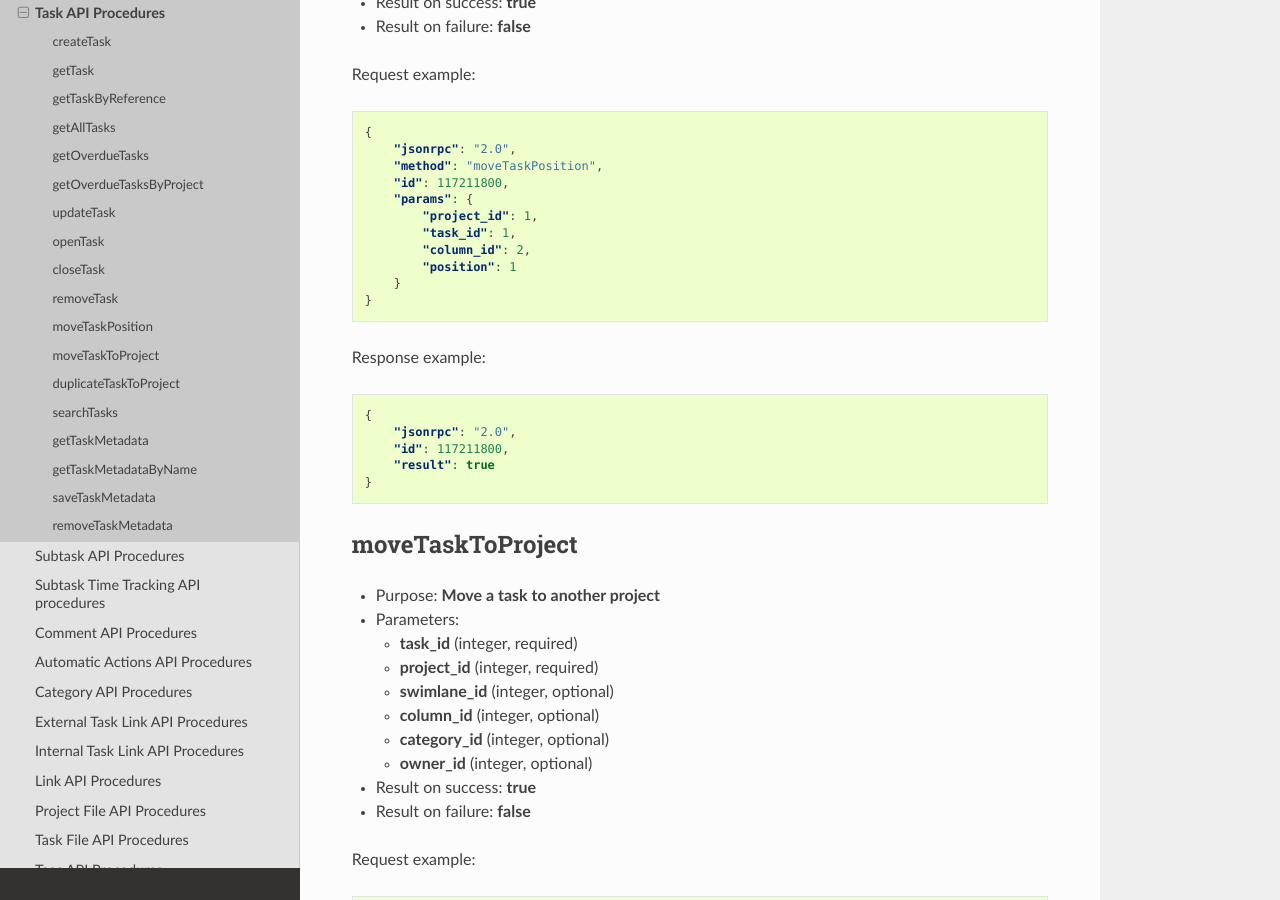
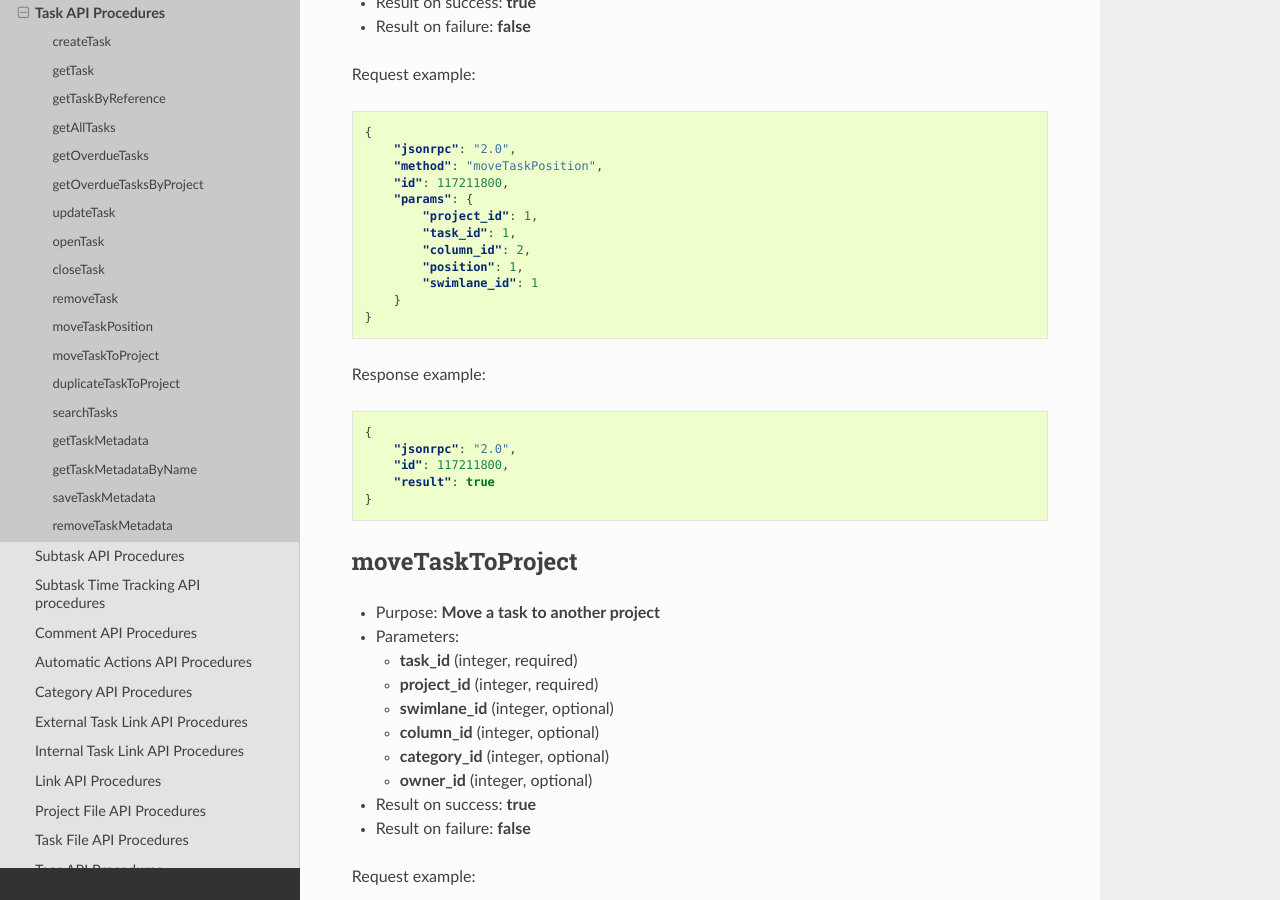
Before and after one commit to kanboard/documentation, a Sphinx documentation site: the page built from source/api/task_procedures.rst, in a window 1280 px wide and 900 px high, scrolled down 10690 px. Built offline with Sphinx 7.4.7 and the Read the Docs theme 2.0.0, drawn with Linux system fonts in a browser that asks for light colours.

Commit message:
Add missing parameter in example for moveTaskPosition API call

```diff
--- a/source/api/task_procedures.rst
+++ b/source/api/task_procedures.rst
@@ -600,7 +600,8 @@ Request example:
             "project_id": 1,
             "task_id": 1,
             "column_id": 2,
-            "position": 1
+            "position": 1,
+            "swimlane_id": 1
         }
     }
 
```
